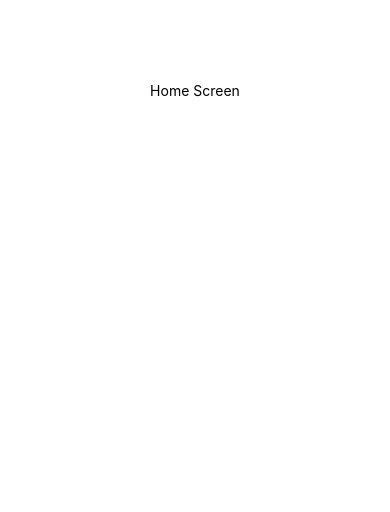
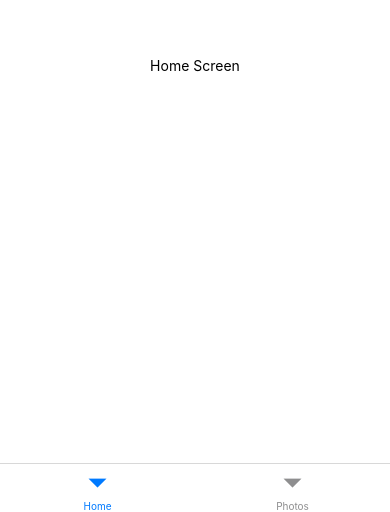
Before and after one commit to aqilahqi/al-react-native, a React Native app: screen /Home in a window 390 px wide. Shown: the part 332-844 px from the top of the page. Built offline with nearby package versions, Linux system fonts and the light colour scheme.

Commit message:
add bottom nav to switch between pages

```diff
--- a/App.tsx
+++ b/App.tsx
@@ -1,25 +1,14 @@
 // In App.js in a new project
 
-import * as React from 'react';
+import React from 'react';
 import { NavigationContainer } from '@react-navigation/native';
-import { createNativeStackNavigator } from '@react-navigation/native-stack';
+import Tabs from './src/navigation/tabs';
 
-import HomeScreen from './src/screens/HomeScreen';
-import WelcomeScreen from './src/screens/WelcomeScreen';
-
-const Stack = createNativeStackNavigator();
-
-const screenOptions = {
-  headerShown: false
-}
 
 function App() {
   return (
     <NavigationContainer>
-      <Stack.Navigator initialRouteName='Welcome' screenOptions={screenOptions}>
-        <Stack.Screen name="Home" component={HomeScreen} />
-        <Stack.Screen name="Welcome" component={WelcomeScreen} />
-      </Stack.Navigator>
+      <Tabs />
     </NavigationContainer>
   );
 }
--- a/package.json
+++ b/package.json
@@ -9,6 +9,7 @@
     "web": "expo start --web"
   },
   "dependencies": {
+    "@react-navigation/bottom-tabs": "^6.5.12",
     "@react-navigation/native": "^6.1.10",
     "@react-navigation/native-stack": "^6.9.18",
     "expo": "~50.0.7",
@@ -16,6 +17,7 @@
     "nativewind": "^2.0.11",
     "react": "18.2.0",
     "react-native": "0.73.4",
+    "react-native-heroicons": "^4.0.0",
     "tailwindcss": "^3.3.2"
   },
   "devDependencies": {
--- /dev/null
+++ b/src/navigation/tabs.tsx
@@ -0,0 +1,22 @@
+import { createBottomTabNavigator } from "@react-navigation/bottom-tabs";
+
+import HomeScreen from "../screens/HomeScreen";
+import PhotoScreen from "../screens/PhotoScreen";
+
+const Tab = createBottomTabNavigator()
+
+const screenOptions = {
+  headerShown: false
+}
+
+
+const Tabs = () => {
+    return (
+        <Tab.Navigator initialRouteName='Home' screenOptions={screenOptions}>
+            <Tab.Screen name="Home" component={HomeScreen} />
+            <Tab.Screen name="Photos" component={PhotoScreen} />
+        </Tab.Navigator>
+    )
+}
+
+export default Tabs
--- a/src/screens/HomeScreen.tsx
+++ b/src/screens/HomeScreen.tsx
@@ -1,8 +1,10 @@
+import { StatusBar } from "expo-status-bar";
 import { View, Text } from "react-native";
 
 function HomeScreen() {
   return (
     <View className="flex-1 items-center justify-center bg-white">
+      <StatusBar style="dark"/>
       <Text>Home Screen</Text>
     </View>
   );
--- /dev/null
+++ b/src/screens/PhotoScreen.tsx
@@ -0,0 +1,12 @@
+import { Text, View } from 'react-native'
+import React from 'react'
+
+const PhotoScreen = () => {
+  return (
+    <View className="flex-1 items-center justify-center bg-white">
+      <Text>Photo Screen</Text>
+    </View>
+  )
+}
+
+export default PhotoScreen
```
Also changed, not shown: 1 other file (tests, documents, lock files or other folders).
